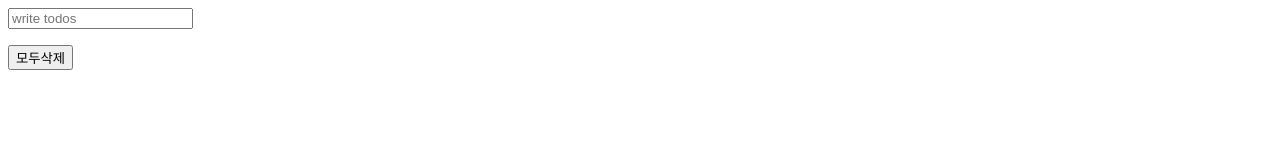
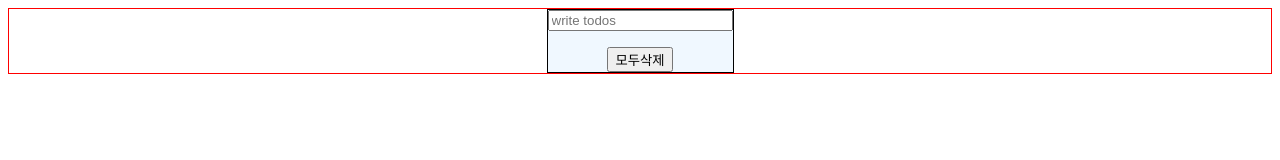
Before and after one commit to JungHaMin0/Calendar, a plain HTML site: page todolist/hey/todos.html in a window 1280 px wide. Drawn offline with nearby package versions, Linux system fonts and the light colour scheme.

Commit message:
@feat: css 추가중, 새로고침해도 저장이 되어 있는 배열 기능 만들 예정

```diff
--- a/todolist/hey/todos.css
+++ b/todolist/hey/todos.css
@@ -1,6 +1,12 @@
 /*todos*/
 
 /*list*/
+.tle {
+    border: 1px solid red;
+    text-align: center;
+}
 .box {
+    display: inline-block;
     border:1px solid black;
+    background-color: aliceblue;
 }
--- a/todolist/hey/todos.html
+++ b/todolist/hey/todos.html
@@ -5,9 +5,11 @@
     <meta http-equiv="X-UA-Compatible" content="IE=edge">
     <meta name="viewport" content="width=device-width, initial-scale=1.0">
     <script src="https://ajax.googleapis.com/ajax/libs/jquery/1.12.4/jquery.min.js"></script>
+    <link href="./todos.css" rel="stylesheet">
     <title>Document</title>
 </head>
 <body>
+  <div class="tle">
     <div class="box">
       <form id="todo-form">
         <input required type="text" placeholder="write todos">
@@ -16,5 +18,6 @@
       <button id="alldel">모두삭제</button>
       <script type="text/JavaScript" src="todos.js"></script>
     </div>
+  </div>
 </body>
 </html>
```
Lines whose indentation alone changed are shown as unchanged.
